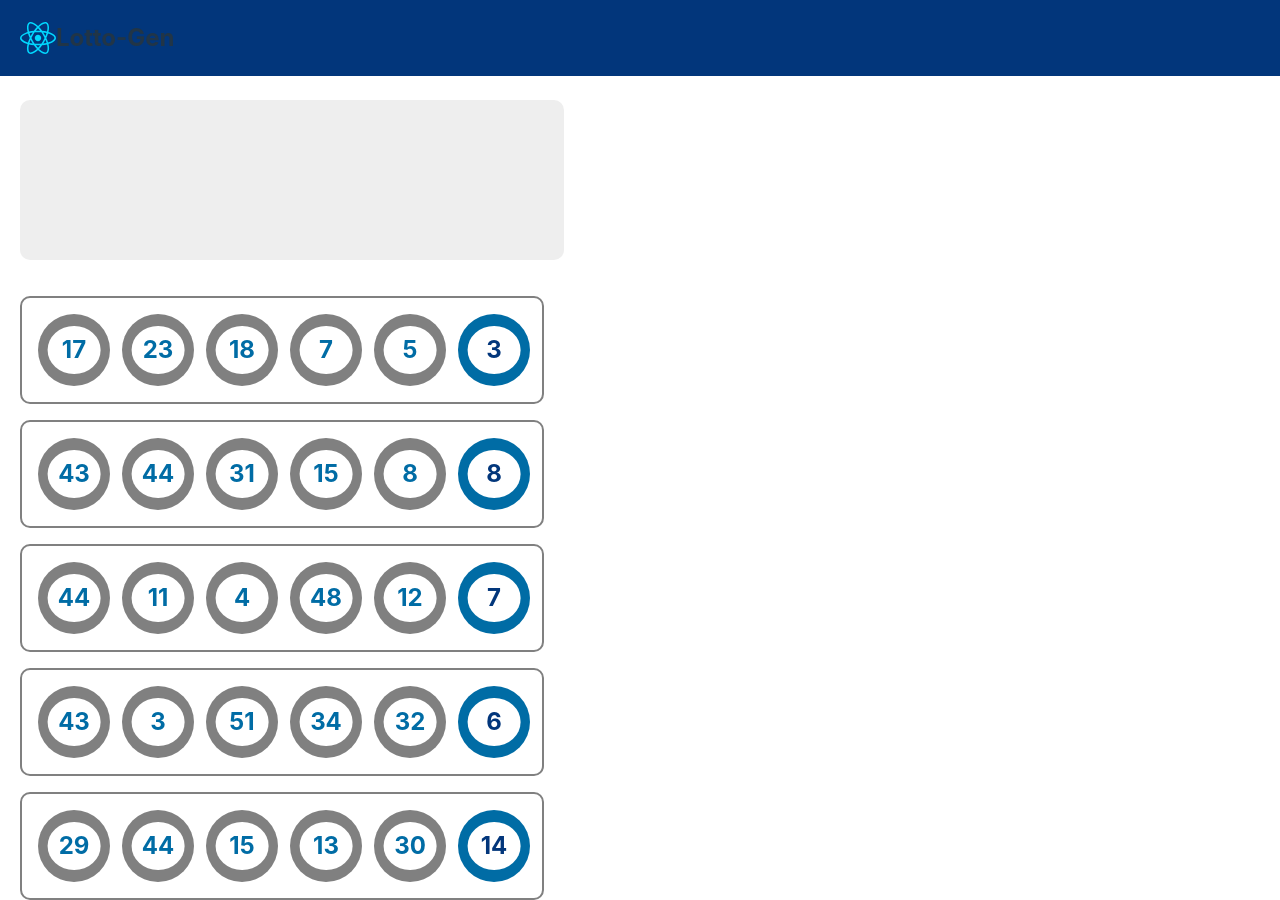
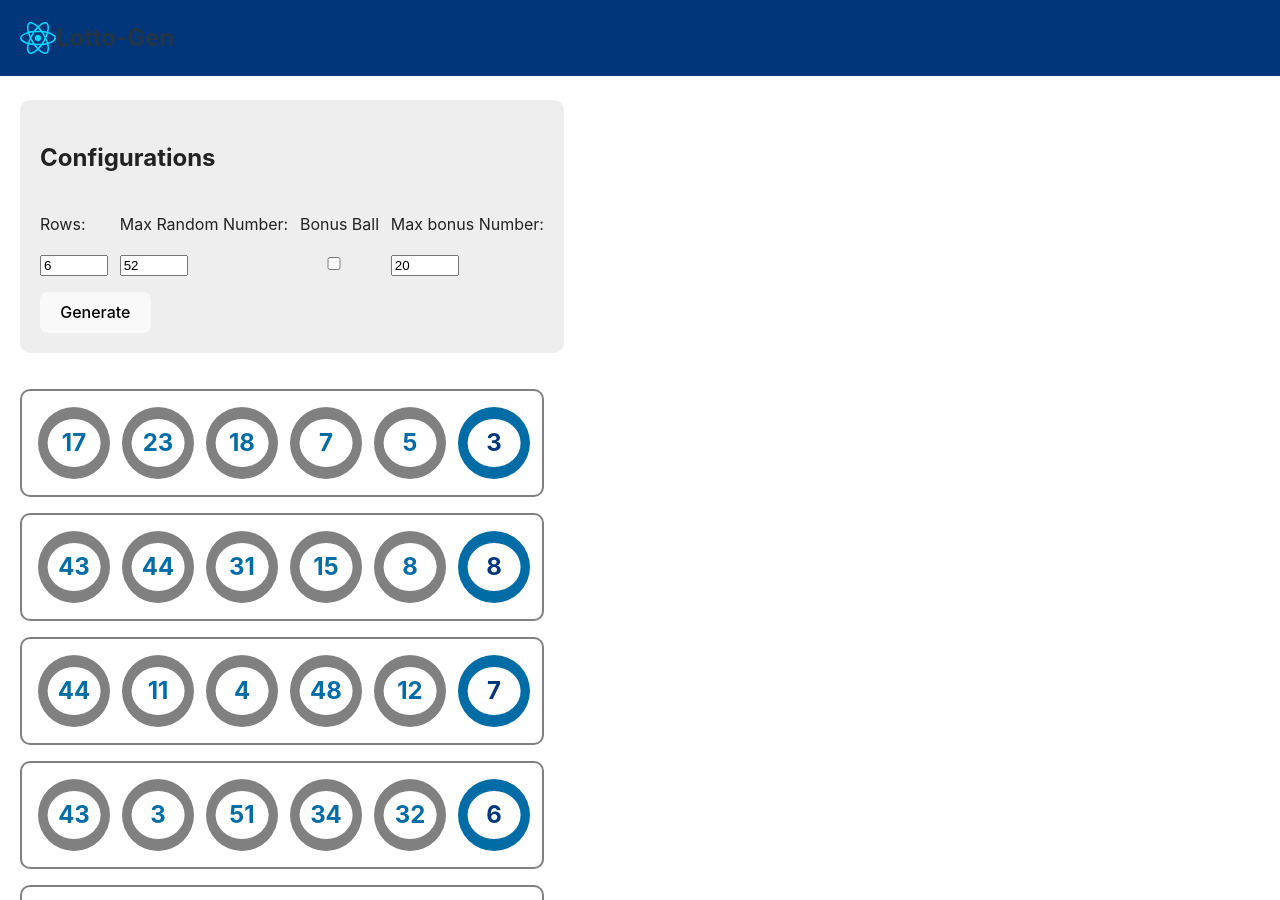
Before and after one commit to Tally2014/React-lotto-app, a React (Vite) app: page / in a window 1280 px wide. Built offline with nearby package versions, Linux system fonts and the light colour scheme.

Commit message:
Add Basic Cofigurations Controlls

```diff
--- a/src/App.css
+++ b/src/App.css
@@ -22,10 +22,12 @@ nav .navbar-container {
 
 .left {
   flex: 0 0 20%;
-  height: 200px;
+  height: auto;
   background-color: #eee;
   border-radius: 10px;
   margin-left: 20px;
+  padding: 20px;
+  color: #222;
 }
 
 .middle {
@@ -33,3 +35,16 @@ nav .navbar-container {
   overflow-y: auto;
   padding: 20px;
 }
+
+.left button {
+  margin-top: 1rem;
+}
+
+.numConainer {
+  display: flex;
+  justify-content: space-between;
+}
+
+.numConainer div input {
+  width: 60px;
+}
--- a/src/App.jsx
+++ b/src/App.jsx
@@ -13,15 +13,39 @@ function App() {
       </div>
     </nav>
     <main>
-      <div className='container'>
-        <div className='left'>
+      <section className='container'>
+        <section className='left'>
+          <div className='randomNum'>
+            <h2>
+              Configurations
+            </h2>
 
-        </div>
-        <div className='middle'>
+          </div>
+            <div className='numConainer'>
+              <div>
+                <p>Rows:</p>
+                <input type='number' value={6}/>
+              </div>
+              <div>
+                <p>Max Random Number:</p>
+                <input type='number' value={52}/>
+              </div>
+              <div>
+                <p>Bonus Ball</p>
+                <input type="checkbox" value={true}/>
+              </div>
+              <div>
+                <p>Max bonus Number:</p>
+                <input type='number' value={20}/>
+              </div>
+            </div>
+            <button>Generate</button>
+        </section>
+        <section className='middle'>
           <Board/>
           <Board/>
-        </div>
-      </div>
+        </section>
+      </section>
 
     </main>
 
```
